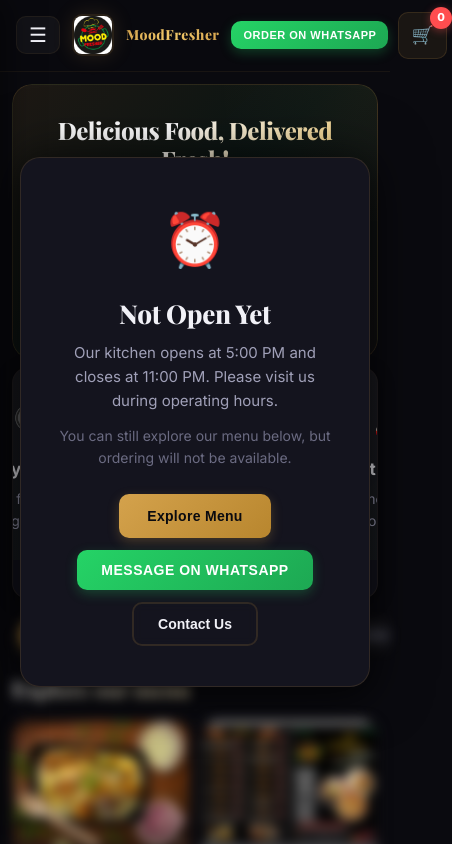
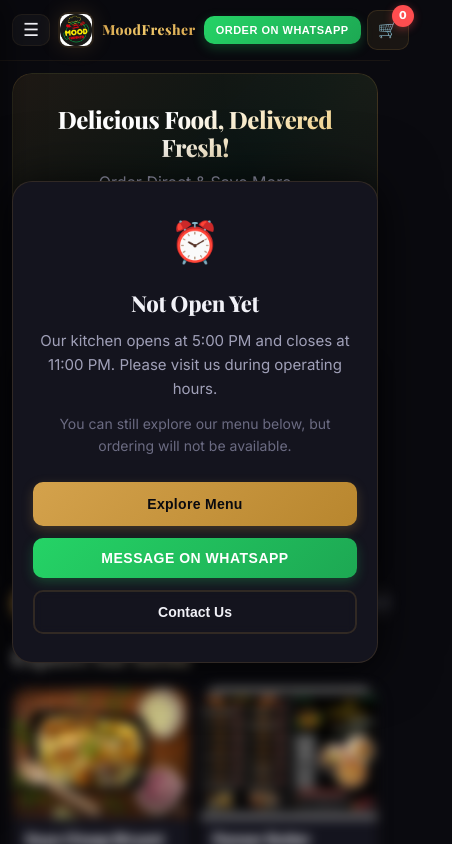
Before and after one commit to animesh624/MoodFresher, a React (Vite) app: page / in a window 390 px wide. Shown: the top 844 px of the page, 452 px wide, since content can reach past the window. Built offline with nearby package versions, Linux system fonts and the light colour scheme.

Commit message:
added changes

```diff
--- a/src/App.css
+++ b/src/App.css
@@ -100,6 +100,7 @@
   gap: 12px;
   align-items: center;
   flex-shrink: 0;
+  min-width: 0;
 }
 
 .brand-logo {
@@ -116,6 +117,7 @@
   display: flex;
   flex-direction: column;
   gap: 2px;
+  min-width: 0;
 }
 
 .topbar .logo {
@@ -128,6 +130,9 @@
   background-clip: text;
   -webkit-text-fill-color: transparent;
   letter-spacing: 0.5px;
+  white-space: nowrap;
+  overflow: hidden;
+  text-overflow: ellipsis;
 }
 
 .topbar .tag {
@@ -1217,7 +1222,8 @@
    ============================================ */
 @media (max-width: 600px) {
   .topbar {
-    padding: 12px 16px;
+    padding: 10px 12px;
+    gap: 8px;
   }
 
   .topbar .logo {
@@ -1228,9 +1234,32 @@
     display: none;
   }
 
+  .brand-logo {
+    width: 36px;
+    height: 36px;
+  }
+
+  .topbar .brand {
+    gap: 8px;
+  }
+
   .wa-btn {
     padding: 8px 12px;
     font-size: 11px;
+  }
+
+  .top-actions {
+    gap: 6px;
+  }
+
+  .hamburger {
+    padding: 6px 10px;
+    font-size: 18px;
+  }
+
+  .cart {
+    padding: 6px 10px;
+    font-size: 16px;
   }
 
   .hero-banner {
@@ -1242,9 +1271,24 @@
     font-size: 24px;
   }
 
+  .hero-actions {
+    flex-direction: column;
+    align-items: stretch;
+  }
+
+  .hero-actions .primary,
+  .hero-actions .secondary {
+    width: 100%;
+    text-align: center;
+  }
+
   .cat {
     padding: 8px 14px;
     font-size: 12px;
+  }
+
+  .category-row {
+    padding: 8px 12px;
   }
 
   .menu-grid {
@@ -1258,6 +1302,20 @@
 
   .menu-title {
     font-size: 15px;
+  }
+
+  .menu-info {
+    padding: 12px;
+  }
+
+  .menu-footer {
+    flex-direction: column;
+    align-items: flex-start;
+    gap: 8px;
+  }
+
+  .qty-controls {
+    align-self: flex-end;
   }
 
   .content {
@@ -1290,6 +1348,75 @@
   .contact-page h3 {
     font-size: 24px;
   }
+
+  .contact-page .order-panel {
+    width: 100%;
+  }
+
+  /* Shop closed overlay mobile */
+  .shop-closed-overlay {
+    padding: 12px;
+  }
+
+  .shop-closed-card {
+    padding: 28px 20px;
+    max-width: 100%;
+  }
+
+  .shop-closed-card h2 {
+    font-size: 22px;
+  }
+
+  .shop-closed-card .closed-icon {
+    font-size: 40px;
+  }
+
+  .shop-closed-card .closed-actions {
+    flex-direction: column;
+    align-items: stretch;
+  }
+
+  .shop-closed-card .closed-actions .primary,
+  .shop-closed-card .closed-actions .wa-btn,
+  .shop-closed-card .closed-actions .secondary {
+    width: 100%;
+    text-align: center;
+  }
+
+  /* Carousel mobile */
+  .carousel-item {
+    padding: 20px 16px;
+    min-height: 110px;
+  }
+
+  .carousel-item h4 {
+    font-size: 15px;
+  }
+
+  .carousel-item p {
+    font-size: 13px;
+  }
+
+  /* Order panel mobile */
+  .order-panel {
+    padding: 16px;
+  }
+
+  .cust-inputs input,
+  .cust-inputs textarea {
+    padding: 10px 12px;
+    font-size: 13px;
+  }
+
+  .place-btn {
+    padding: 12px;
+    font-size: 13px;
+  }
+
+  /* Bottom bar mobile */
+  .bottom-bar .left {
+    font-size: 12px;
+  }
 }
 
 /* ============================================
@@ -1305,7 +1432,60 @@
   }
 
   .top-actions {
+    gap: 4px;
+  }
+
+  .wa-btn {
+    padding: 6px 10px;
+    font-size: 10px;
+    letter-spacing: 0.3px;
+  }
+
+  .topbar {
+    padding: 8px 10px;
     gap: 6px;
+  }
+
+  .brand-logo {
+    width: 32px;
+    height: 32px;
+  }
+
+  .topbar .logo {
+    font-size: 12px;
+  }
+
+  .hero-banner {
+    padding: 24px 14px;
+    margin: 8px 8px 6px;
+  }
+
+  .hero-banner h2 {
+    font-size: 20px;
+  }
+
+  .content {
+    padding: 8px 8px 120px;
+  }
+
+  .category-row {
+    padding: 6px 8px;
+  }
+
+  .info-section {
+    margin: 4px 8px 8px;
+  }
+
+  .shop-closed-card {
+    padding: 24px 16px;
+  }
+
+  .shop-closed-card h2 {
+    font-size: 20px;
+  }
+
+  .shop-closed-card .closed-icon {
+    font-size: 36px;
   }
 }
 
```
